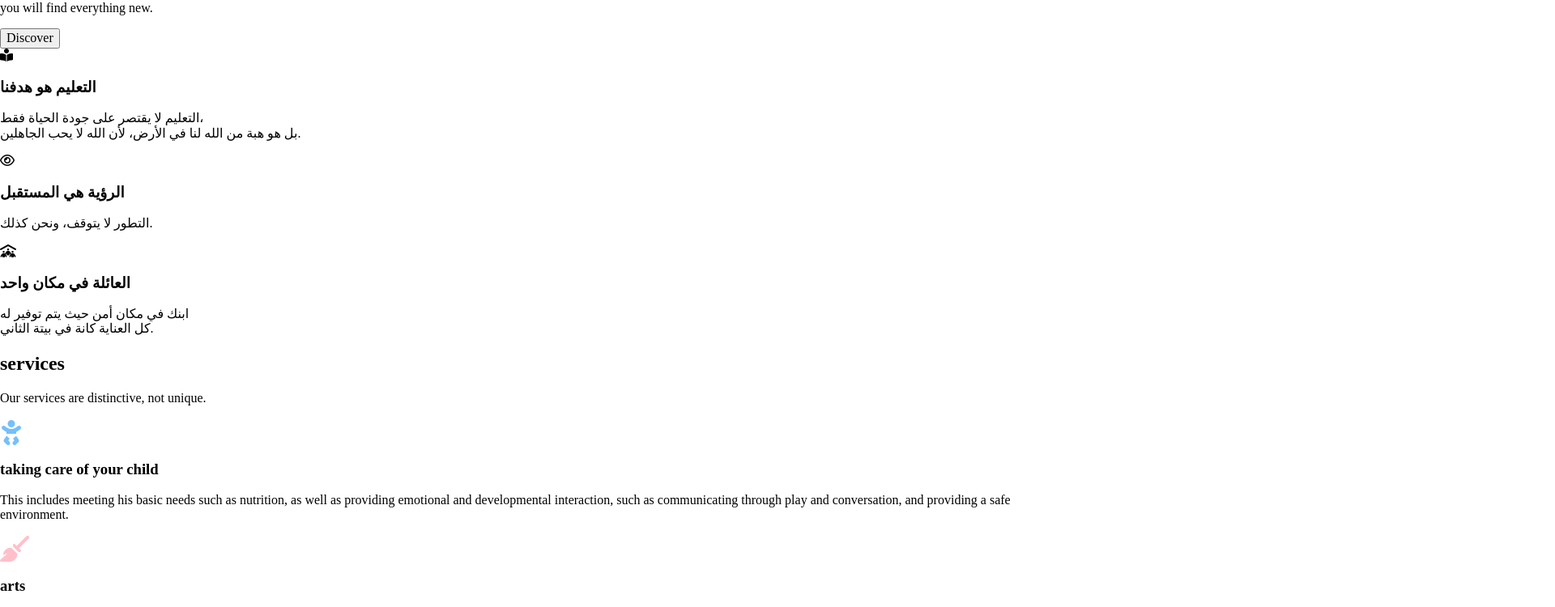
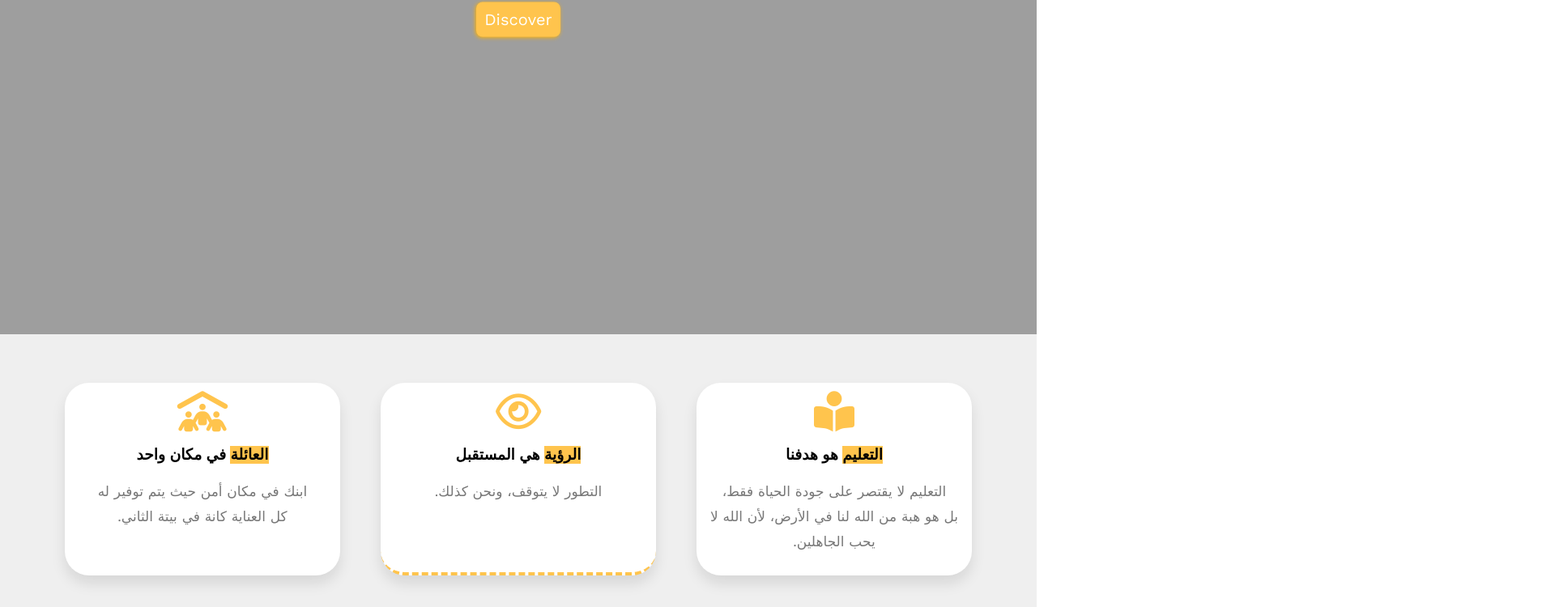
Before and after one commit to Loloc0m/El_Nasr_School, a plain HTML site: page Client-side/index.html in a window 1280 px wide. Shown: the part 391-1141 px from the top of the page at 81% size, 1920 px wide, since content can reach past the window. Drawn offline with nearby package versions, Linux system fonts and the light colour scheme; the site is published under a folder, as on GitHub Pages, so addresses that start at the root find nothing.

Commit message:
Fix stylesheet link in index.html

```diff
--- a/Client-side/index.html
+++ b/Client-side/index.html
@@ -8,8 +8,8 @@
     <!-- normalize all elements -->
     <link rel="stylesheet" href="./leon_CSS/normalize.css">
     <!-- main Leon template CSS -->
-    <!-- <link rel="stylesheet" href="./leon_CSS/leon.css"> -->
-    <link rel="stylesheet" href="/Client-side/leon_CSS/leon.css">
+    <link rel="stylesheet" href="./leon_CSS/leon.css">
+    <!-- <link rel="stylesheet" href="/Client-side/leon_CSS/leon.css"> -->
     <!-- Google Fonts -->
     <link rel="preconnect" href="https://fonts.googleapis.com">
     <link rel="preconnect" href="https://fonts.gstatic.com" crossorigin>
```
